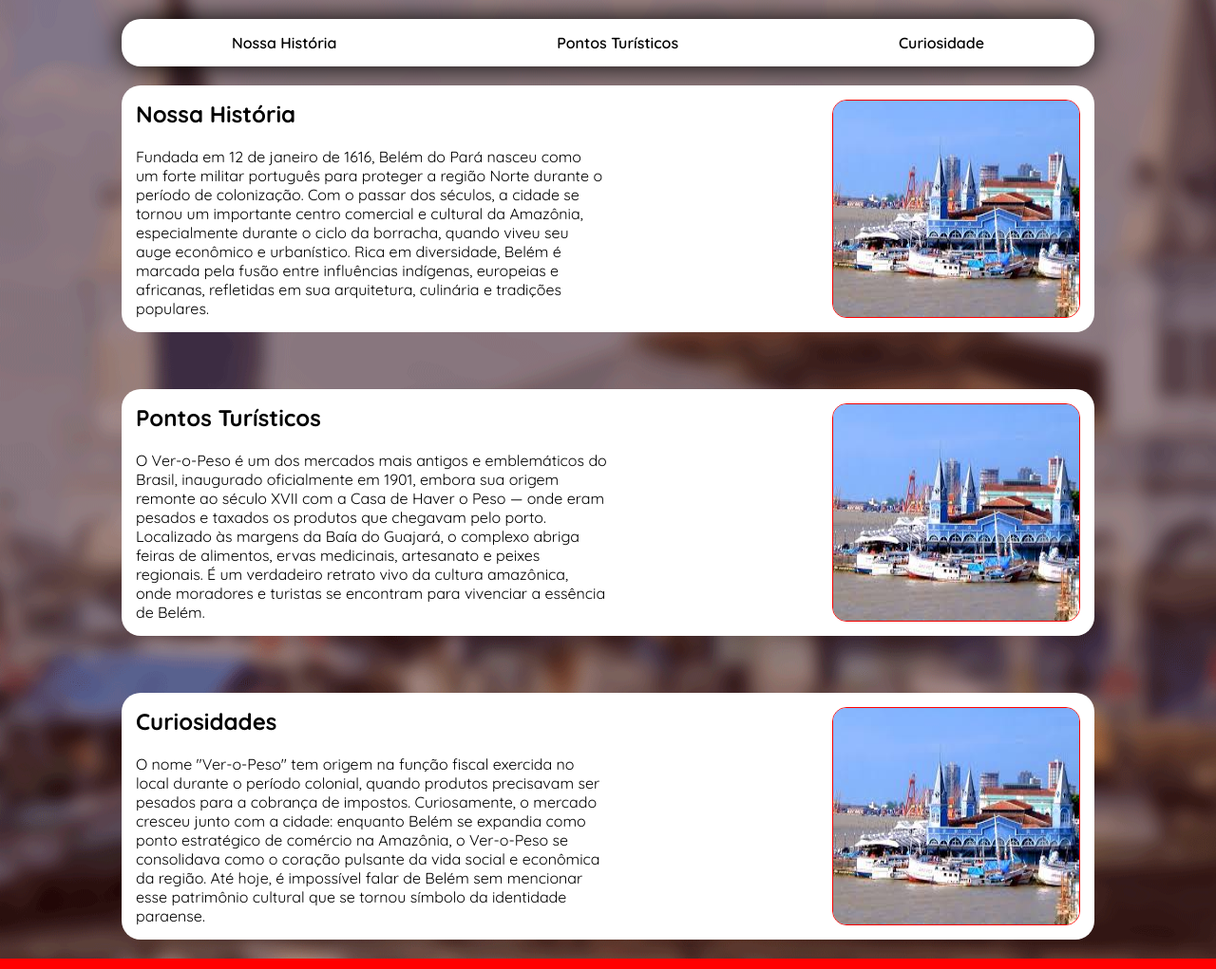
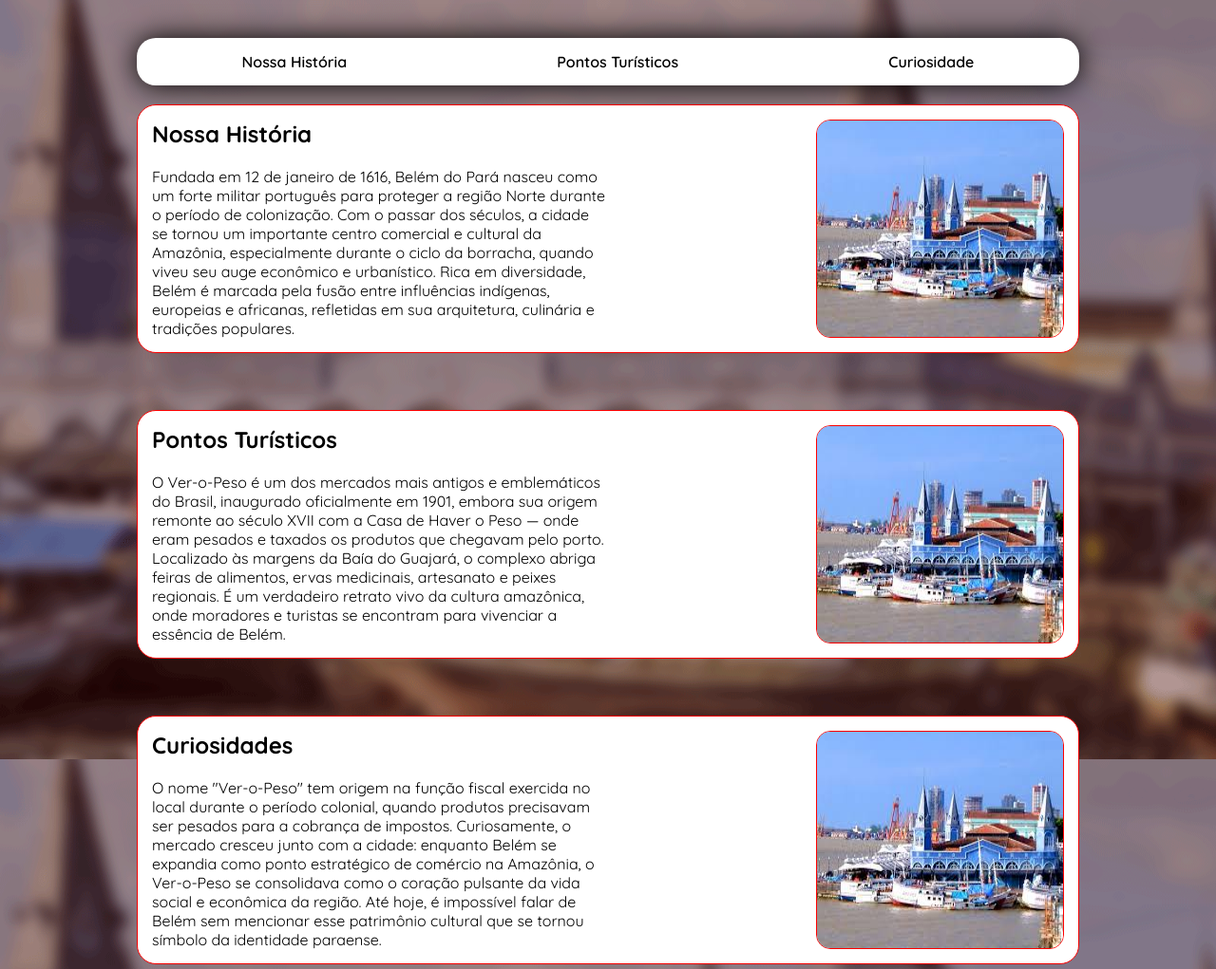
Before and after one commit to devrenangomes/belem-pa, a plain HTML site: page index.html in a window 1280 px wide. Shown: the top 1021 px of the page at 95% size. Drawn offline with Linux system fonts and the light colour scheme.

Commit message:
html changes

```diff
--- a/assets/style.css
+++ b/assets/style.css
@@ -1,15 +1,23 @@
 * {
     padding: 0;
     margin: 0;
+    box-sizing: border-box;
+}
+
+html {
+    scroll-behavior: smooth;
 }
 
 body {
-    background-color: red;
+
     font-family: "Quicksand", sans-serif;
     font-optical-sizing: auto;
     background-image: url(../assets/bg.png);
     background-repeat: no-repeat;
     background-size: cover;
+    background-attachment: fixed;
+    padding: 20px;
+
 }
 
 #menu-principal {
@@ -56,12 +64,13 @@ section {
     display: flex;
     justify-content: space-between;
     min-width: 768px;
+    border: 1px solid red;
 }
 
 section:hover {
     transform: scale(1.05);
     transition: 0.5s;
-    box-shadow: -10px 10px 20px black;
+    box-shadow: -10px 10px 10px white;
 }
 
 h1 + p {
--- a/index.html
+++ b/index.html
@@ -13,19 +13,19 @@
     <nav id="menu-principal">
         <ul>
             <li>
-                <a href="">Nossa História</a>
+                <a href="#history">Nossa História</a>
             </li>
             <li>
-                <a href="">Pontos Turísticos</a>
+                <a href="#point">Pontos Turísticos</a>
             </li>
             <li>
-                <a href="">Curiosidade</a>
+                <a href="#extra">Curiosidade</a>
             </li>
         </ul>
     </nav>
 
     <main>
-        <section>
+        <section id="history">
             <div class="conteudo">
                 <h1>Nossa História</h1>
                 <p>
@@ -39,7 +39,7 @@
 
         </section>
 
-        <section>
+        <section id="point">
             <div class="conteudo">
                 <h1>Pontos Turísticos</h1>
                 <p>
@@ -50,7 +50,7 @@
             <img src="assets/images-1.jpg" alt="" class="imagem">
         </section>
 
-        <section>
+        <section id="extra">
             <div class="conteudo">
                 <h1>Curiosidades</h1>
                 <p>
```
